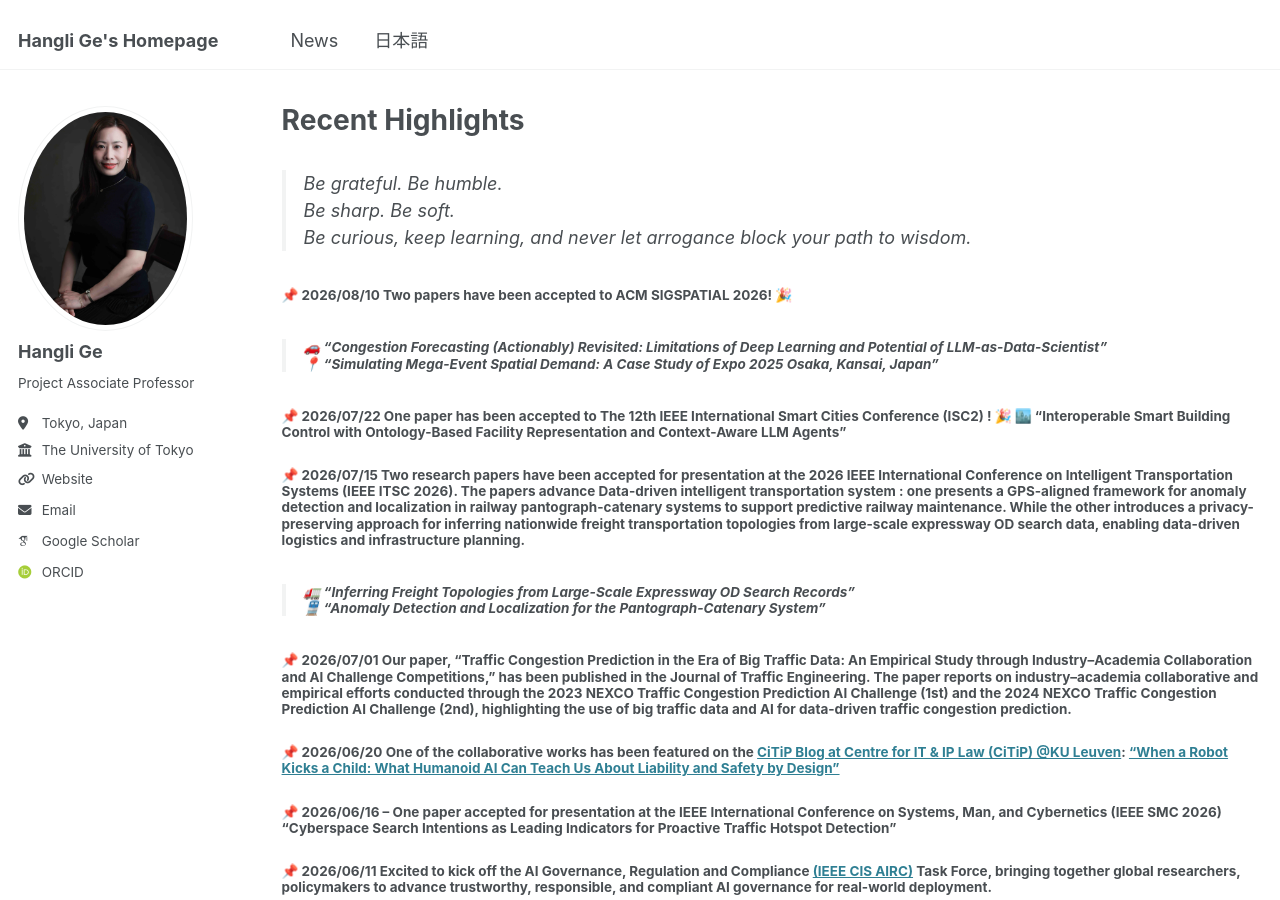
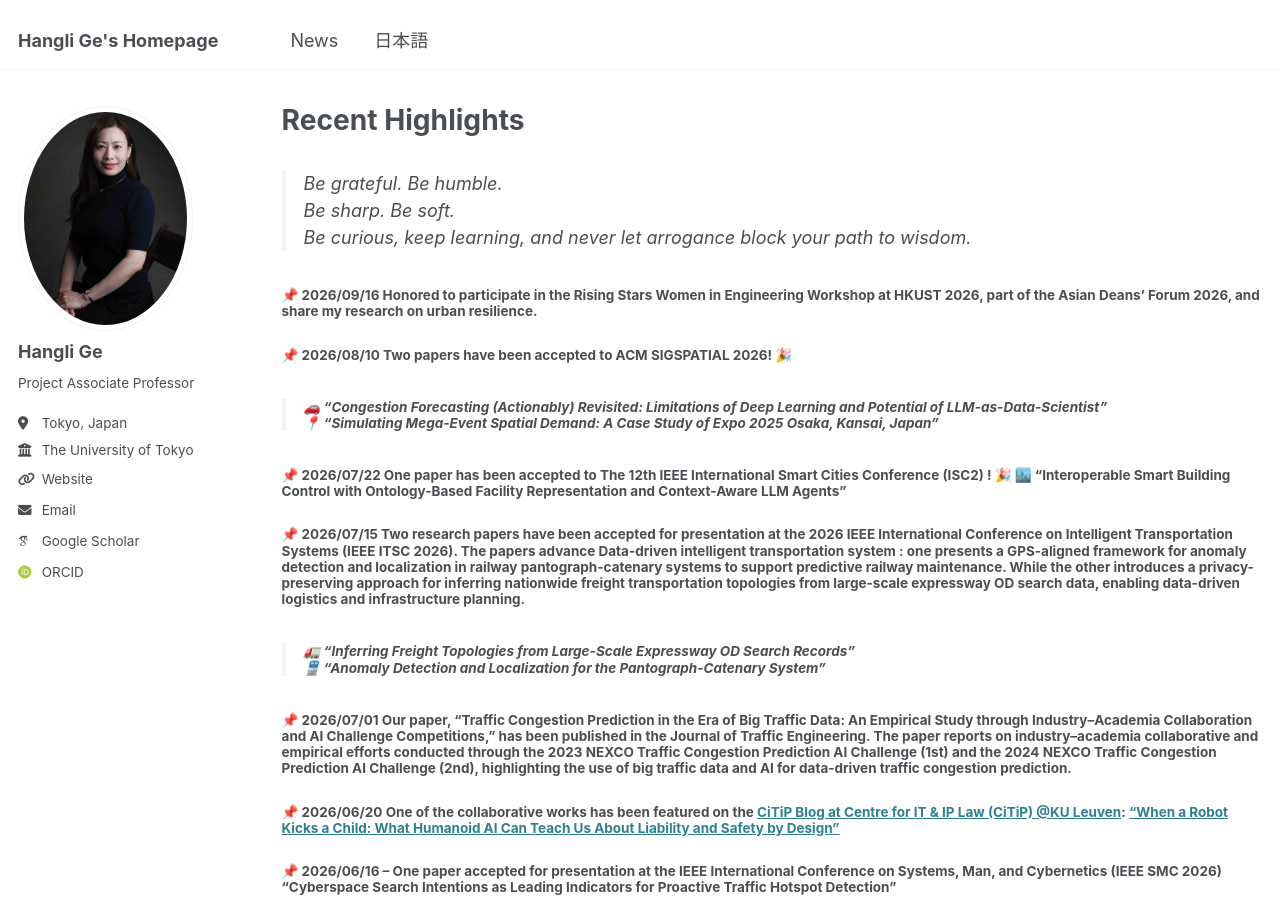
Before and after one commit to christie888/christie888.github.io, a Jekyll site: the page built from _pages/post.md, in a window 1280 px wide and 900 px high. Built offline with Jekyll 4.4.1, drawn with Linux system fonts in a browser that asks for light colours; some web fonts are replaced.

Commit message:
Update post.md

```diff
--- a/_pages/post.md
+++ b/_pages/post.md
@@ -7,6 +7,9 @@ permalink: post/
 >Be grateful. Be humble.
 <br>Be sharp. Be soft.<br>
 > Be curious, keep learning, and never let arrogance block your path to wisdom.
+
+
+##### 📌 2026/09/16 Honored to participate in the Rising Stars Women in Engineering Workshop at HKUST 2026, part of the Asian Deans’ Forum 2026, and share my research on urban resilience.
 
 ##### 📌 2026/08/10 Two papers have been accepted to ACM SIGSPATIAL 2026! 🎉
 > ######  🚗 **“Congestion Forecasting (Actionably) Revisited: Limitations of Deep Learning and Potential of LLM-as-Data-Scientist”**<br> 📍 **“Simulating Mega-Event Spatial Demand: A Case Study of Expo 2025 Osaka, Kansai, Japan”**
```
